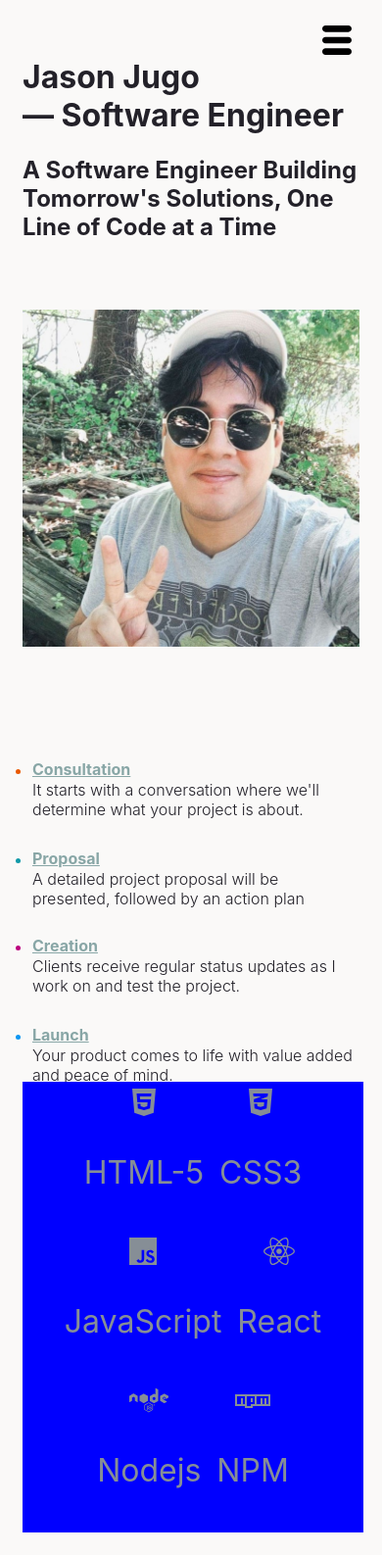
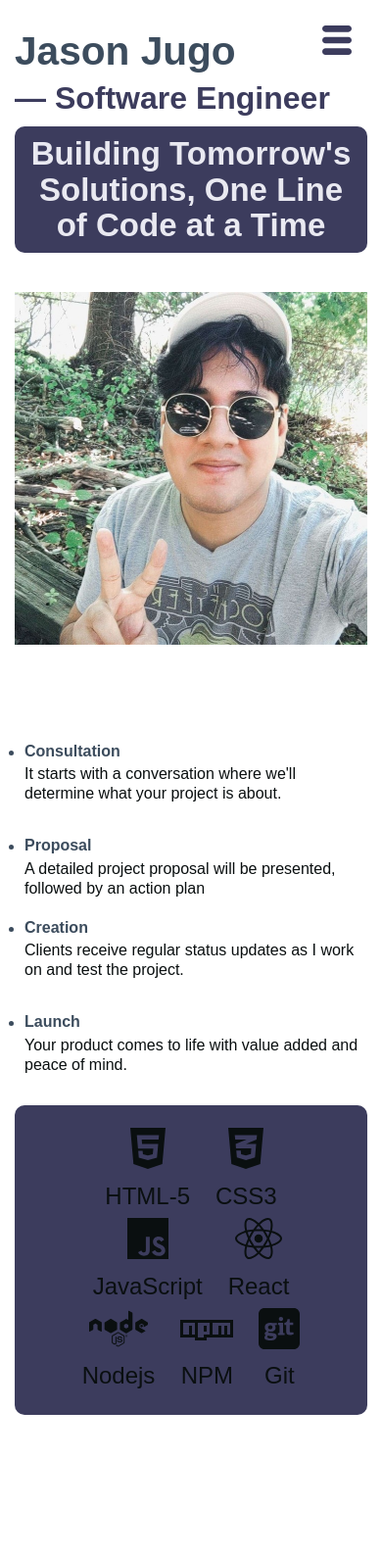
Before and after one commit to HondaChan14/Portfolio, a Gatsby site: page / in a window 390 px wide. Shown: the whole page at 98% size. After the commit the page ends 1489 px from the top, so only its background shows below. Built offline with nearby package versions, Linux system fonts and the light colour scheme; Gatsby itself is replaced by a stand-in of ours.

Commit message:
Updated styling for Navbar, index, skillSection

```diff
--- a/src/components/Navbar/Navbar.js
+++ b/src/components/Navbar/Navbar.js
@@ -12,7 +12,7 @@ const Navbar = () => {
         <>
             <nav className="navStyles">
                 <button className="navButtonStyles" onClick={handleMenuToggle}>
-                {isOpen ? <TiThMenuOutline /> : <TiThMenu />}
+                {isOpen ? <TiThMenuOutline className='iconOpen'/> : <TiThMenu  className='iconClosed'/>}
                 </button>
             </nav>
 
--- a/src/components/Navbar/navbar.css
+++ b/src/components/Navbar/navbar.css
@@ -1,5 +1,5 @@
+@import url("../../styles/Global.css");
 .navStyles {
-    color: #88A6A6;
     position: fixed;
     top: 0;
     right: 0;
@@ -7,8 +7,8 @@
   }
 
   .menuItemsStyles {
-    background-color: #A4422A;
-    color: #FAF9F8;
+    background-color: var(--clr-accent);
+    color: var(--clr-secondary);
     position: fixed;
     top: 0;
     left: 0;
@@ -24,7 +24,7 @@
 
   .menuBar {
     display: block;
-    color: #FAF9F8;
+    color: var(--clr-secondary);
     margin-bottom: 10px;
     text-decoration: none;
     font-size: 1.5rem;
@@ -56,3 +56,11 @@
     font-size: 2rem;
     font-weight: bold;
   }
+
+  .iconOpen {
+    color: var(--clr-secondary);
+  }
+
+  .iconClosed {
+    color: var(--clr-accent);
+  }
--- a/src/components/SoftwareSkills/SoftwareSkills.js
+++ b/src/components/SoftwareSkills/SoftwareSkills.js
@@ -7,16 +7,16 @@ import skillsSection from "../../data/skillSection";
 export default function SoftwareSkills() {
   return (
     <div>
-      <div className="skills-container">
-        <ul className="dev-icons">
+      <div className="skillsContainer">
+        <ul className="devIconsList">
           {skillsSection && skillsSection.softwareSkills.map((skills, i) => {
             return (
               <li
                 key={i}
-                className="dev-icons-list"
+                className="devIconContainer"
                 name={skills.skillName}
               >
-                <FontAwesomeIcon icon={skills.fontAwesomeClassname} />
+                <FontAwesomeIcon icon={skills.fontAwesomeClassname} className="faIcon"/>
                 <p>{skills.skillName}</p>
               </li>
             );
--- a/src/components/SoftwareSkills/softwareSkills.css
+++ b/src/components/SoftwareSkills/softwareSkills.css
@@ -1,12 +1,17 @@
-.skills-container {
+.skillsContainer {
     display: flex;
-    width: 55%;
+    width: 100%;
     overflow: hidden;
-    background-color: blue;
     padding: 40px;
+    background-color: var(--clr-accent);
 }
 
-.dev-icons {
+.devIconContainer {
+    display: inline-block;
+    padding: 0px 5px;
+}
+
+.devIconsList {
     padding-left: 0;
     list-style: none;
     font-size: 3rem;
@@ -15,36 +20,29 @@
     text-align: center;
 }
 
-.dev-icons-list {
-    display: inline-block;
-    margin-right: 20px;
-    margin-bottom: 20px;
-    color: #868e96;
-}
-
-.dev-icons-list:hover{
-    color: #257bd1;
+.devIconsList:hover{
+    color: var(--clr-secondary);
 }
 
 /* For typical mobile devices */
 @media only screen and (min-width: 320px) and (max-width: 479px) {
-    .skills-container {
-        display: flex;
-        width: 100%;
-        overflow: hidden;
-        background-color: blue;
-        padding: 2px;
+    .skillsContainer {
+        margin: 30px 0px;
+        padding: 20px;
+        border-radius: 10px;
     }
 
-    .dev-icons {
-        font-size: 2rem;
+    .devIconContainer {
+        margin-right: 8px;
+        margin-left: 8px;
     }
 
-    .dev-icons-list {
-        margin-right: 8px;
-        margin-left: 8px;
-        margin-bottom: 10px;
-        color: #868e96;
+    .devIconsList {
+        font-size: 1.5rem;
+    }
+
+    .faIcon {
+        font-size: 3rem;
     }
 
 }
--- a/src/data/info.js
+++ b/src/data/info.js
@@ -4,28 +4,24 @@ const links = [
         url: "https://www.gatsbyjs.com/docs/tutorial/getting-started/",
         description:
         "It starts with a conversation where we'll determine what your project is about.",
-        color: "#E95800",
     },
     {
         text: "Proposal",
         url: "https://www.gatsbyjs.com/docs/how-to/",
         description:
         "A detailed project proposal will be presented, followed by an action plan",
-        color: "#1099A8",
     },
     {
         text: "Creation",
         url: "https://www.gatsbyjs.com/docs/reference/",
         description:
         "Clients receive regular status updates as I work on and test the project.",
-        color: "#BC027F",
     },
     {
         text: "Launch",
         url: "https://www.gatsbyjs.com/docs/conceptual/",
         description:
             "Your product comes to life with value added and peace of mind.",
-        color: "#0D96F2",
     },
 ]
 
--- a/src/data/skillSection.js
+++ b/src/data/skillSection.js
@@ -32,6 +32,10 @@ const skillsSection  = {
             skillName: "NPM",
             fontAwesomeClassname: "fab fa-npm"
         },
+        {
+            skillName: "Git",
+            fontAwesomeClassname: "fab fa-square-git"
+        },
     ],
     display: true // Set false to hide this section, defaults to true
 }
--- a/src/pages/index.js
+++ b/src/pages/index.js
@@ -16,8 +16,9 @@ const IndexPage = () => {
               <br />
               <span className="headingAccentStyles">— Software Engineer</span>
             </h1>
-
-            <h2>A Software Engineer Building Tomorrow's Solutions, One Line of Code at a Time</h2>
+          <div className="container">
+            <h2>Building Tomorrow's Solutions, One Line of Code at a Time</h2>
+          </div>
             <p></p>
             <div className="columnStyles">
               <img src={profileImage} alt="Profile of Jason" className="profileStyle"/>
@@ -26,7 +27,7 @@ const IndexPage = () => {
               <div className="columnStyles">
                 <ul className="listStyles">
                   {infos.slice(0, 2).map(info => (
-                    <li key={info.url} className="listItemStyles" style={{color: info.color }}>
+                    <li key={info.url} className="listItemStyles">
                       <span>
                         <a
                           className="linkStyle"
@@ -45,7 +46,7 @@ const IndexPage = () => {
               <div className="columnStyles">
                 <ul className="listStyles">
                   {infos.slice(2).map(info => (
-                    <li key={info.url} className="listItemStyles" style={{color: info.color }}>
+                    <li key={info.url} className="listItemStyles">
                       <span>
                         <a
                           className="linkStyle"
--- /dev/null
+++ b/src/styles/Global.css
@@ -0,0 +1,102 @@
+:root {
+    --clr-text: #0a0f10;
+    --clr-background: #ffffff;
+    --clr-primary: #3c4c5d;
+    --clr-secondary: #e9e9f1;
+    --clr-accent: #3c3c5d;
+
+    --ff-base:'IBM Plex Sans', sans-serif;
+    --ff-accent:'IBM Plex Sans Condensed', sans-serif;
+
+    --fs-300: clamp(1.13rem, calc(1.08rem + 0.22vw), 1.25rem); /* Font-Size 300: 18.00px → 20.00px */
+    --fs-400: clamp(1.35rem, calc(1.20rem + 0.73vw), 1.77rem); /* Font-Size 400: 21.60px → 28.28px */
+    --fs-500: clamp(1.62rem, calc(1.31rem + 1.53vw), 2.50rem); /* Font-Size 500: 25.92px → 39.99px */
+    --fs-600: clamp(1.94rem, calc(1.39rem + 2.77vw), 3.53rem); /* Font-Size 600: 31.10px → 56.54px */
+    --fs-700: clamp(2.33rem, calc(1.41rem + 4.63vw), 5.00rem); /* Font-Size 700: 37.32px → 79.95px */
+    --fs-800: clamp(2.80rem, calc(1.32rem + 7.42vw), 7.07rem); /* Font-Size 800: 44.79px → 113.05px */
+}
+
+@media (prefers-color-scheme: dark) {
+    :root {
+        --clr-text: #ececec;
+        --clr-background: #333333;
+        --clr-primary: #66aacc;
+        --clr-secondary: #f1c16e;
+        --clr-accent: #e68f6f;
+    }
+}
+
+*,
+*::before,
+*::after {
+    box-sizing: border-box;
+}
+
+* {
+    margin: 0;
+}
+
+html {
+    color-scheme: light dark;
+}
+
+img {
+    max-width: 100%;
+    display: block;
+}
+
+.pageStyles {
+    padding: 15px;
+    display: flex;
+    flex-direction: column;
+    font-family: var(--ff-base);
+    font-size: var(--fs-400);
+    background-color: var(--clr-background);
+    width: min(100% -3rem, 55ch);
+    margin-inline: auto;
+    line-height: 1.6;
+    color: var(--clr-text);
+}
+
+.container {
+    background-color: var(--clr-accent);
+    border-radius: 10px;
+    padding: 10px 15px;
+    margin: 10px 0px;
+    text-align: center;
+}
+
+h1, h2, h3 {
+    font-family: var(--ff-accent);
+    line-height: 1.1;
+    text-wrap: balance;
+}
+
+h1 {
+    font-size: var(--fs-700);
+    color: var(--clr-primary);
+}
+
+h2 {
+    font-size: var(--fs-600);
+    color: var(--clr-secondary);
+}
+
+h3 {
+    font-size: var(--fs-500);
+    color: var(--clr-text);
+}
+
+a {
+    color: var(--clr-primary);
+    text-decoration: none;
+}
+
+a:hover,
+a:focus {
+    color: var(--clr-accent);
+}
+
+::marker {
+    color: var(--clr-primary);
+}
--- a/src/styles/index.css
+++ b/src/styles/index.css
@@ -1,17 +1,7 @@
-
+@import url("Global.css");
 /* For typical mobile devices */
 @media only screen and (min-width: 320px) and (max-width: 479px) {
-    html {
-        background-color: #FAF9F8;
-    }
 
-    .pageStyles {
-        color: #232129;
-        padding: 15px;
-        font-family: -apple-system, Roboto, sans-serif, serif;
-        display: flex;
-        flex-direction: column;
-    }
     .listContainer {
         display: flex;
         max-height: 180px;
@@ -29,14 +19,12 @@
     }
 
     .linkStyle {
-        color: #88A6A6;
         font-weight: bold;
         font-size: 1em;
         vertical-align: 5%;
     }
 
     .descriptionStyle {
-        color: #232129;
         font-size: 14;
         margin-top: 0px;
         margin-bottom: 0px;
@@ -52,8 +40,12 @@
 
     .profileStyle {
         width: 100%;
-        margin-top: 50px;
+        margin-top: 40px;
         margin-bottom: 80px;
     }
 
+    .headingAccentStyles {
+        color: var(--clr-accent);
+        font-size: 2rem;
+    }
 }
```
